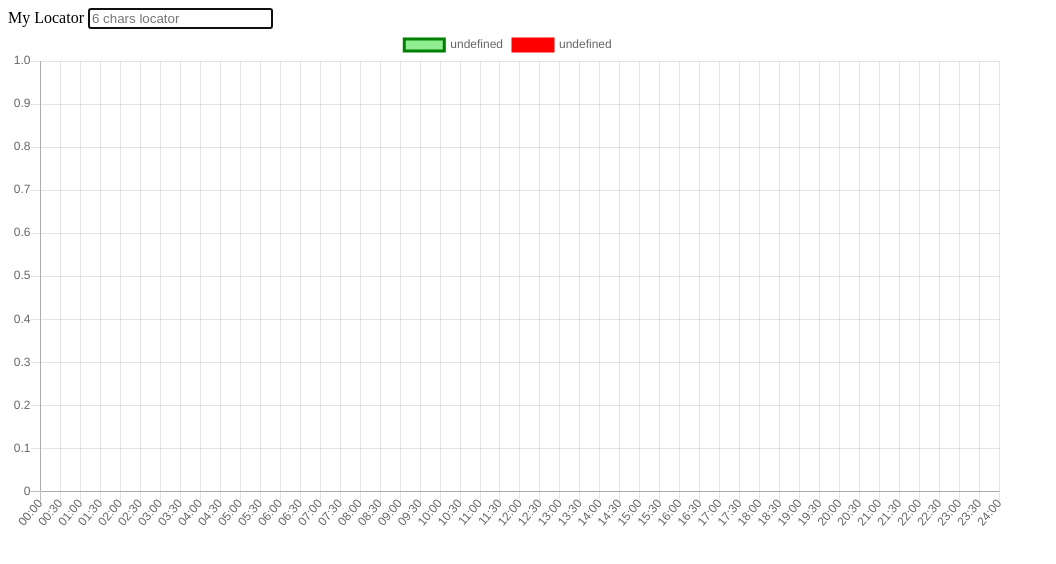
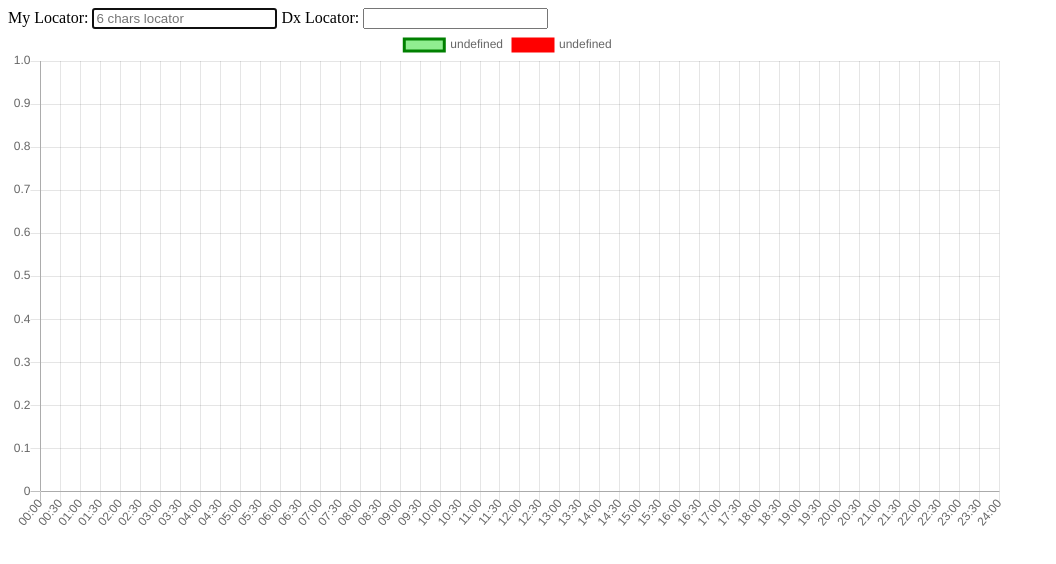
Before and after one commit to eloranta/moon-calculator, a plain HTML site: page index.html in a window 1280 px wide. Shown: the whole page, without its empty margins (0-1056 px from the left). Drawn offline with nearby package versions, Linux system fonts and the light colour scheme.

Commit message:
add dxLocator input

```diff
--- a/index.html
+++ b/index.html
@@ -3,8 +3,10 @@
 <script src="https://cdnjs.cloudflare.com/ajax/libs/Chart.js/2.9.4/Chart.js"></script>
 <body>
 <div>
-  <label for="myLocator">My Locator</label>
+  <label for="myLocator">My Locator:</label>
   <input type="text" placeholder="6 chars locator" id="myLocator" value="" maxlength="6" required />
+  <label for="dxLocator">Dx Locator:</label>
+  <input type="text" id="dxLocator" value="" maxlength="6" required />
 </div>
 
 <canvas id="myChart" style="width:100%;max-width:1000px"></canvas>
```
